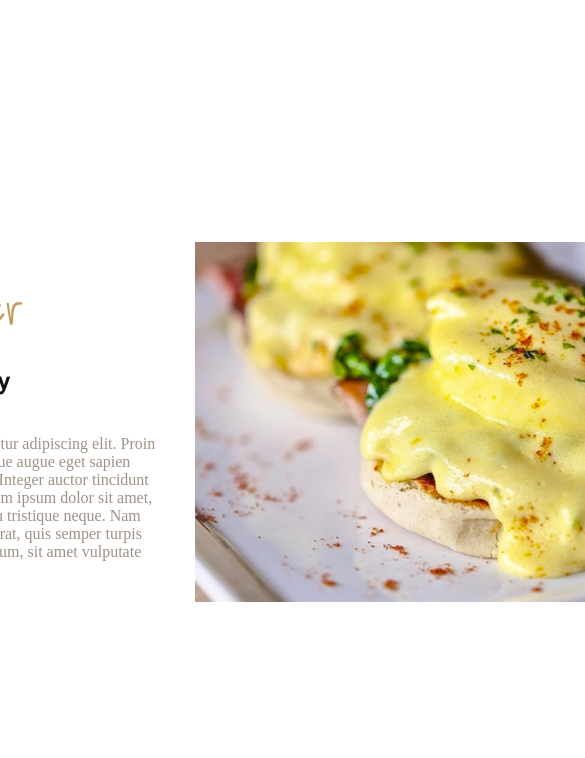
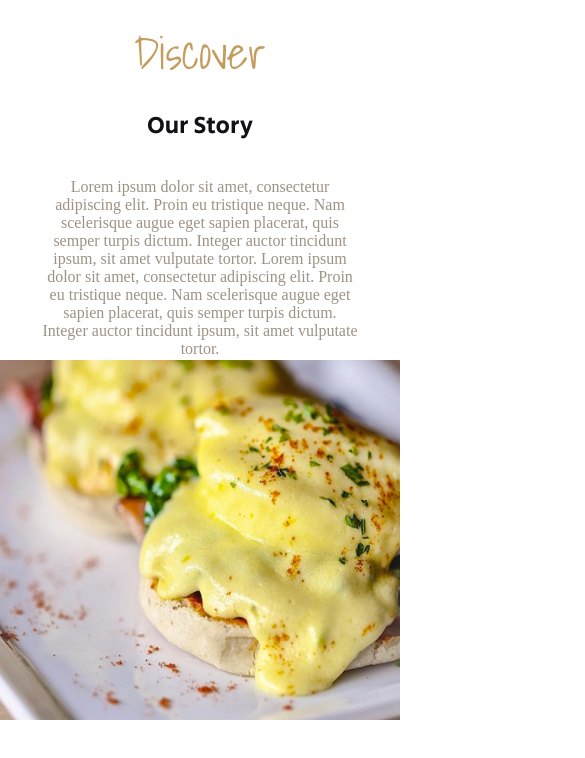
Before and after one commit to Federica87/Restaurant-template, an Angular app: page / in a window 390 px wide. Shown: the top 758 px of the page, 585 px wide, since content can reach past the window. Built offline with nearby package versions, Linux system fonts and the light colour scheme.

Commit message:
add responsive

```diff
--- a/src/app/components/section2/sec2-container/sec2-container.component.css
+++ b/src/app/components/section2/sec2-container/sec2-container.component.css
@@ -3,3 +3,12 @@
     justify-content: center;
     background-color: white;
 }
+@media (max-width: 400px) {
+    .sec2-container {
+        display: flex;
+        justify-content: center;
+        background-color: white;
+        flex-direction: column;
+        width: 400px;
+    }
+}
--- a/src/app/components/section2/sec2-content/sec2-content.component.css
+++ b/src/app/components/section2/sec2-content/sec2-content.component.css
@@ -47,3 +47,31 @@
     display: flex;
     align-self: center;
 }
+
+/*MEDIA*/
+
+@media (max-width: 400px) {
+    .display_homesec2 {
+        display: flex;
+        flex-direction: column;
+        width: 400px;
+    }
+    .text-sec2 {
+        /*background-color: violet;*/
+        display: flex;
+        justify-content: center;
+        width: 400px;
+    }
+    .titlesec2 {
+        /*background-color: brown;*/
+        text-align: center;
+        display: flex;
+        flex-direction: column;
+        align-items: center;
+    }
+    .fulltextsec2 {
+        /*background-color: bisque;*/
+        width: 320px;
+        text-align: center;
+    }
+}
--- a/src/app/components/section2/sec2-img/sec2-img.component.css
+++ b/src/app/components/section2/sec2-img/sec2-img.component.css
@@ -1,5 +1,5 @@
 .imgsec2-container {
-  background-color: forestgreen;
+  /*background-color: forestgreen;*/
   display: flex;
   flex-direction: column;
 }
@@ -7,3 +7,13 @@ img {
     width: 475px;
     height: 360px;
 }
+@media (max-width: 400px) {
+  .imgsec2-container {
+    display: flex;
+    flex-direction: column;
+    width: 400px;
+  }
+  img {
+    width: auto;
+  }
+}
```
Also changed, not shown: src/app/components/readme.md.
